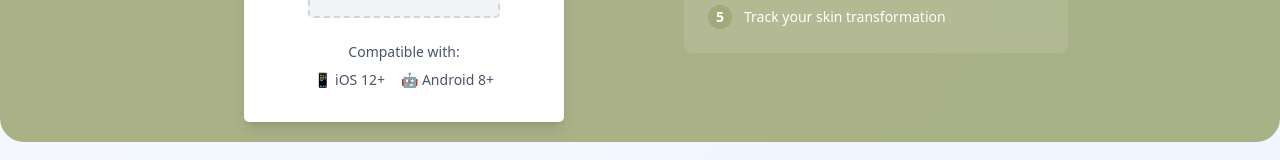
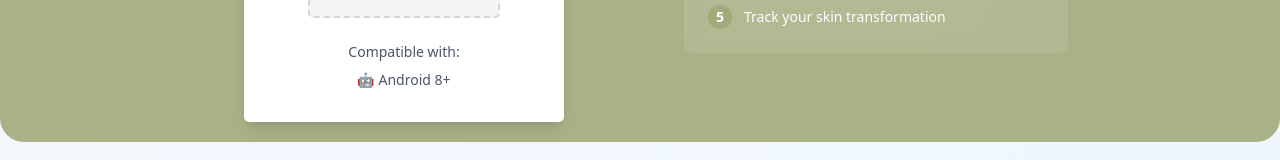
Before and after one commit to Hazz-i/SkinSight, a React (Vite) app: page / in a window 1280 px wide. Shown: the part 2356-2516 px from the top of the page. Built offline with nearby package versions, Linux system fonts and the light colour scheme; some icons are missing.

Commit message:
update: downloadSection

```diff
--- a/src/components/DownloadSection.tsx
+++ b/src/components/DownloadSection.tsx
@@ -16,10 +16,6 @@ const QRCodeDisplay = () => {
 			<div className='text-center text-sm text-gray-600'>
 				<p className='mb-2'>Compatible with:</p>
 				<div className='flex justify-center space-x-4'>
-					<span className='flex items-center space-x-1'>
-						<span>📱</span>
-						<span>iOS 12+</span>
-					</span>
 					<span className='flex items-center space-x-1'>
 						<span>🤖</span>
 						<span>Android 8+</span>
```
